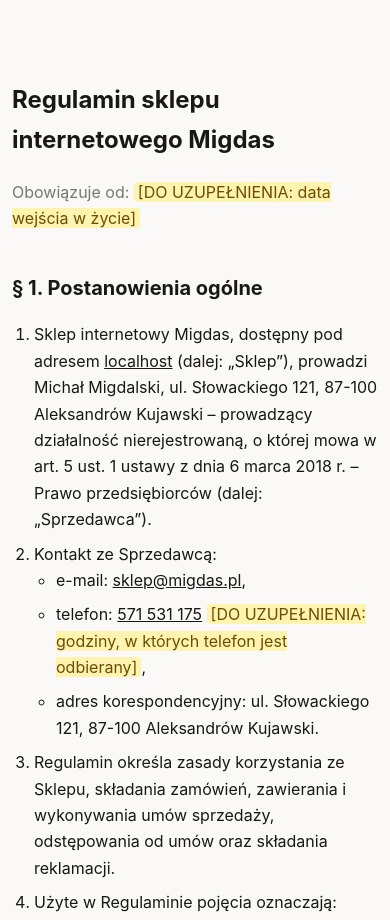
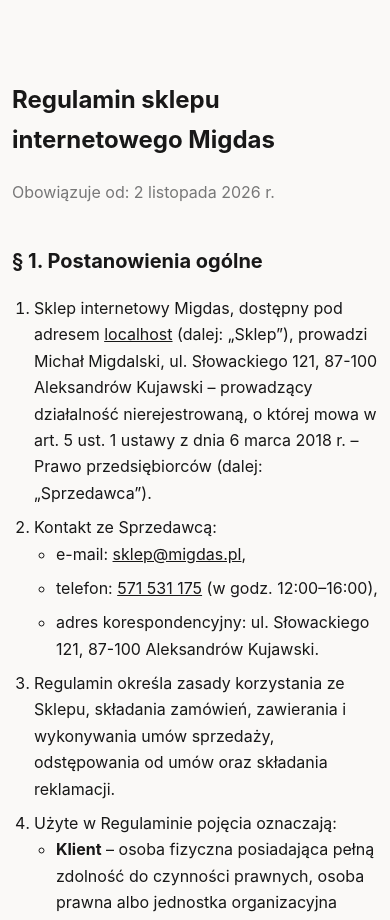
Before and after one commit to Migdas/migdas, a Laravel app: page /regulamin in a window 390 px wide. Shown: the part 73-993 px from the top of the page. Run offline with Laravel 12, Linux system fonts and the light colour scheme.

Commit message:
Set terms effective date and phone hours
Co-Authored-By: Claude Opus 5.5 <noreply@anthropic.com>
Claude-Session: https://claude.ai/code/session_017Sj4kR1LW68AJpRnFYSyzv

```diff
--- a/app/resources/views/store/terms.blade.php
+++ b/app/resources/views/store/terms.blade.php
@@ -26,7 +26,7 @@
     <h1>Regulamin sklepu internetowego Migdas</h1>
 
     <p class="legal-meta">
-        Obowiązuje od: {{ $todo('data wejścia w życie') }}
+        Obowiązuje od: 2 listopada 2026 r.
     </p>
 
 
@@ -49,7 +49,7 @@
             <ul>
                 <li>e-mail: <a href="mailto:{{ $seller['email'] }}">{{ $seller['email'] }}</a>,</li>
                 <li>telefon: <a href="tel:+48{{ preg_replace('/\D/', '', $seller['phone']) }}">{{ $seller['phone'] }}</a>
-                    {{ $todo('godziny, w których telefon jest odbierany') }},</li>
+                    (w godz. 12:00–16:00),</li>
                 <li>adres korespondencyjny: {{ $address }}.</li>
             </ul>
         </li>
```
